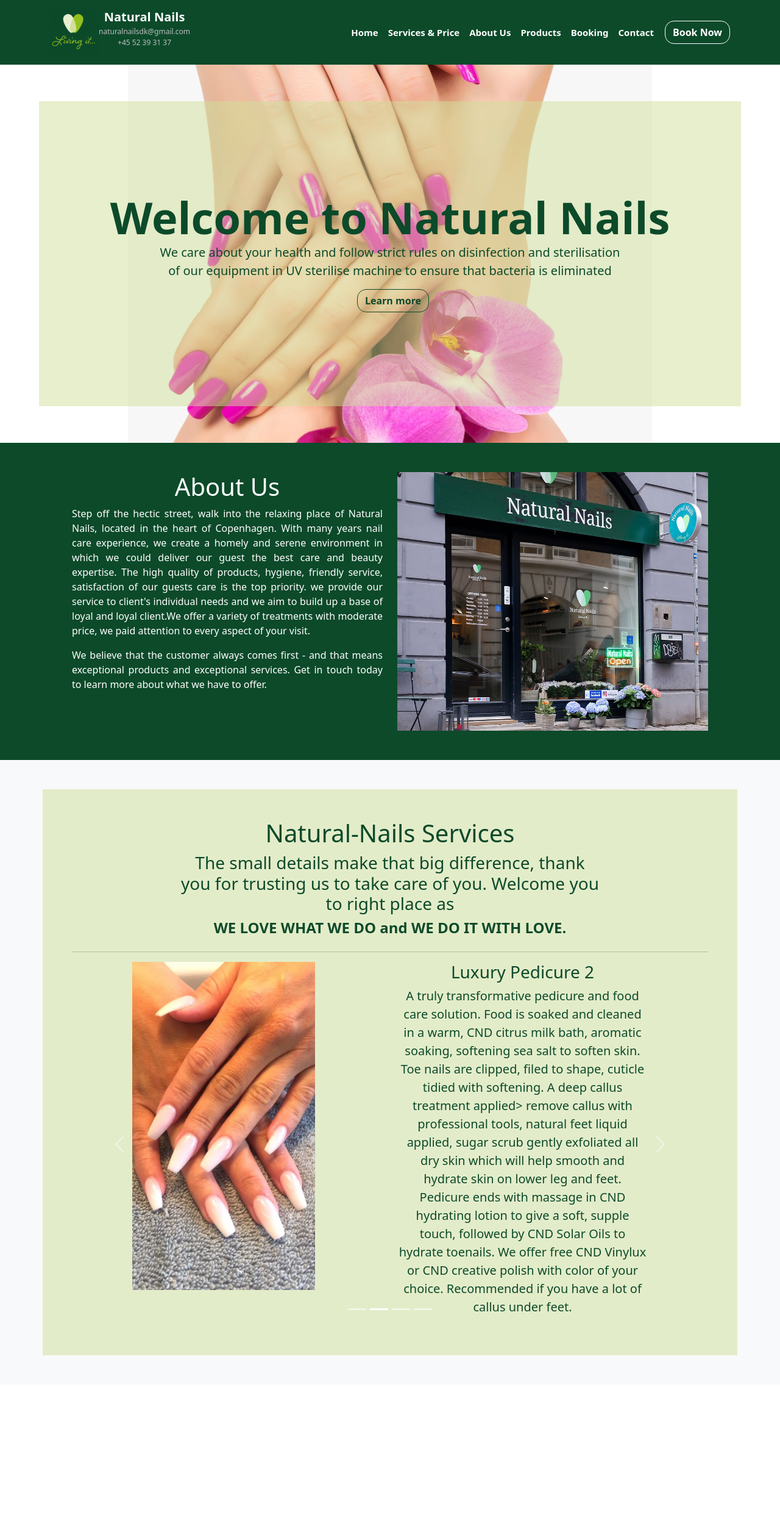
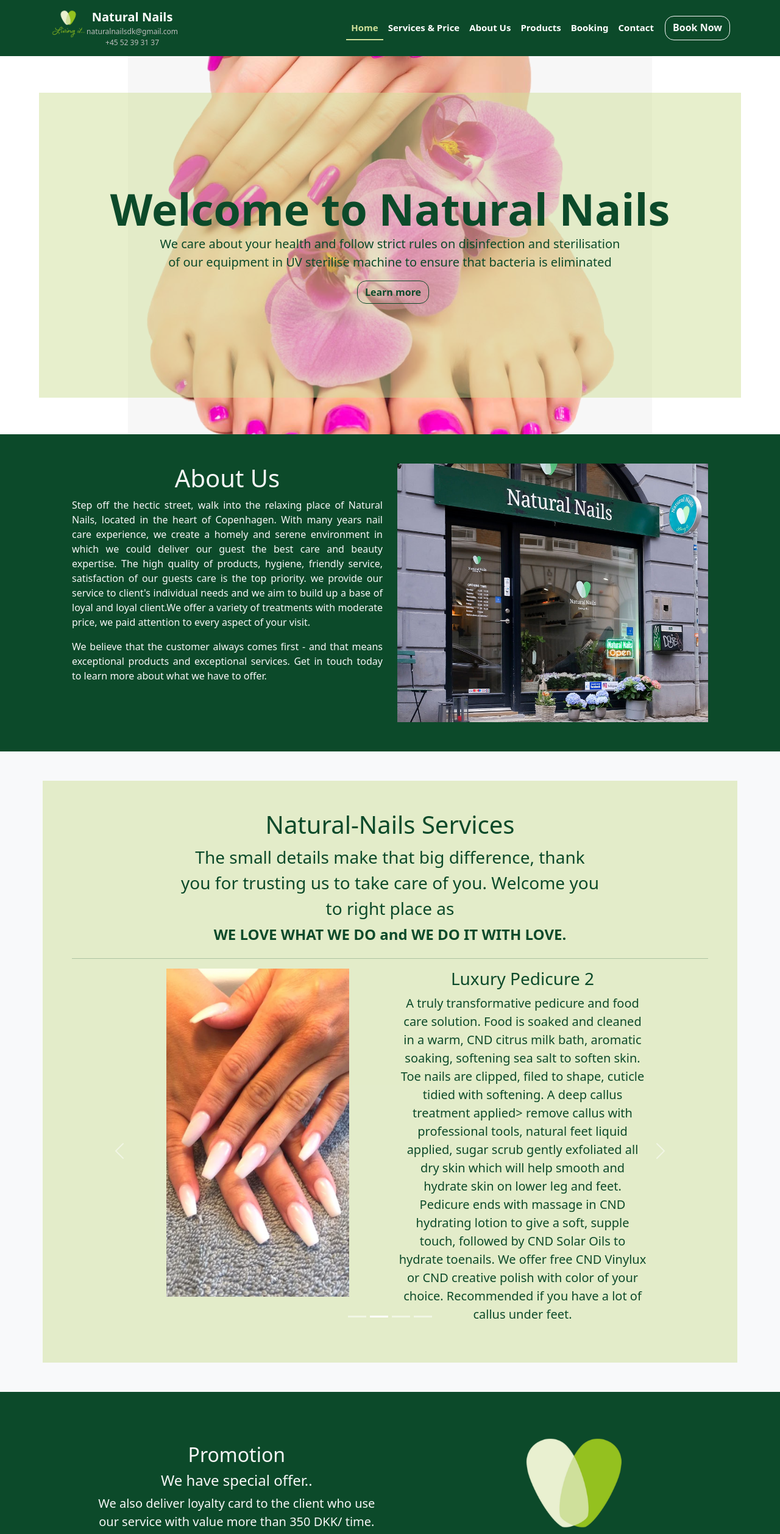
Before and after one commit to rajibjonchhen/sass-practice, a React (Create React App) app: page / in a window 1280 px wide. Shown: the top 2515 px of the page at 61% size. Before the commit the page ends 2270 px from the top, so only its background shows below. Built offline with nearby package versions, Linux system fonts and the light colour scheme.

Commit message:
contact added

```diff
--- a/src/App.jsx
+++ b/src/App.jsx
@@ -14,7 +14,7 @@ import About from './components/about/About';
 
 function App() {
   return (
-    <div className="App">
+    <div className="App ">
        <BrowserRouter>
 
        <Routes>
--- a/src/components/home/Home.jsx
+++ b/src/components/home/Home.jsx
@@ -1,14 +1,18 @@
 import React from 'react'
 import About from './about/About'
+import GetInTouch from './getInTouch/GetInTouch'
 import Jumbotron from './jumbotron/Jumbotron'
+import Promotion from './promotion/Promotion'
 import NaturalNailsServices from './services/NaturalNailsServices'
 
 function Home() {
   return (
-    <div>
+    <div className=''>
         <Jumbotron/>
         <About/>
         <NaturalNailsServices/>
+        <Promotion/>
+        <GetInTouch/>
     </div>
   )
 }
--- /dev/null
+++ b/src/components/home/getInTouch/GetInTouch.jsx
@@ -0,0 +1,38 @@
+import React from "react";
+import { Col, Container, Row } from "react-bootstrap";
+
+function GetInTouch() {
+  return (
+    <Container fluid className="bg-light p-5">
+        <Container className='theme-transparent-background p-5'>
+
+      <Row>
+        <Col>
+          <img
+            src="https://www.ekro.com/fileadmin/bedrijven/ekro/images/contact.jpg"
+            alt=""
+            />
+        </Col>
+        <Col>
+          <ul className="list-unstyled">
+            <li>Monday 10:00 - 18:30</li>
+            <li>Tuesday 10:00 - 18:30</li>
+            <li>Wednesday 10:00 - 18:30</li>
+            <li>Thursday 10:00 - 18:30</li>
+            <li>Friday 10:00 - 18:30</li>
+            <li>Saturday 11:00 - 16:30</li>
+            <li>Sunday . CLOSE</li>
+          </ul>
+          <div>
+            <p>Løngangstræde 21, st Butik 5, 1468 Copenhagen, Denmark</p>
+            <p>naturalnailsdk@gmail.com</p>
+            <p>+45 52 39 31 37</p>
+          </div>
+        </Col>
+      </Row>
+            </Container>
+    </Container>
+  );
+}
+
+export default GetInTouch;
--- a/src/components/home/jumbotron/Jumbotron.jsx
+++ b/src/components/home/jumbotron/Jumbotron.jsx
@@ -5,7 +5,7 @@ import Pedicure from "../../../assets/pedicure.png"
 
 function Jumbotron() {
   return (
-    <div>
+    <div >
         <div className="jumbotron-img">
             <img src={Pedicure} alt="pedicure background"/>
         </div>
--- a/src/components/home/jumbotron/Jumbotron.scss
+++ b/src/components/home/jumbotron/Jumbotron.scss
@@ -3,7 +3,7 @@
 
 .jumbotron-img{
     width: 100%;
-    top: -150px;
+    top: -470px;
     position: fixed;
     z-index: -1;
     margin:auto;
--- /dev/null
+++ b/src/components/home/promotion/Promotion.jsx
@@ -0,0 +1,27 @@
+import React from 'react'
+import { Col, Container, Image, Row } from 'react-bootstrap'
+import Brand from "../../../assets/brand.png"
+function Promotion() {
+  return (
+    <Container fluid className='theme-background p-5'>
+        <Row>
+            <Col sm={12} md={5} className="offset-md-1 d-flex align-items-center">
+                <div>
+
+                <p className="h2">Promotion</p>
+                <p className="h4">We have special offer..</p>
+                <p className="fs-5">We also deliver loyalty card to the client who use our service with value more than 350 DKK/ time. Client will get discount of 100 DKK after every 4 times.
+                P/S: Please note that you can not combine discount service together.</p>
+                </div>
+            </Col>
+            <Col  sm={12} md={4} className="offset-md-1">
+                <div>
+                    <Image src={Brand} alt="brand" width="100%"/>
+                </div>
+            </Col>
+        </Row>
+    </Container>
+  )
+}
+
+export default Promotion
--- a/src/components/home/services/NaturalNailsServices.jsx
+++ b/src/components/home/services/NaturalNailsServices.jsx
@@ -9,7 +9,7 @@ function NaturalNailsServices() {
     <Row>
       <Col sm={12} md={10} lg={8} className="offset-md-1 offset-lg-2">
       <h1>Natural-Nails Services</h1>
-      <p className="h3">
+      <p className="h3 lh-base">
         The small details make that big difference, thank you for trusting us to
         take care of you. Welcome you to right place as
         </p>
--- a/src/components/home/services/ServiceCarousel.jsx
+++ b/src/components/home/services/ServiceCarousel.jsx
@@ -20,7 +20,7 @@ function ServiceCarousel() {
                 <Container >
                     <Row>
                     <Col sm={12} md={5} className="offset-md-1">
-                        <div style={{maxWidth:"300px"}}>
+                        <div className="m-auto" style={{maxWidth:"300px"}}>
                             <img src={item.img} alt="" width="100%"/>
                         </div>
                     </Col>
--- a/src/components/myNavbar/MyNavbar.jsx
+++ b/src/components/myNavbar/MyNavbar.jsx
@@ -1,4 +1,4 @@
-import React, { useState } from "react";
+import React, { useEffect, useState } from "react";
 import { Button } from "react-bootstrap";
 import Container from "react-bootstrap/Container";
 import Nav from "react-bootstrap/Nav";
@@ -19,6 +19,10 @@ function MyNavbar() {
     { text: "Booking", link: "booking" },
     { text: "Contact", link: "contact" },
   ];
+
+  useEffect(() => {
+    handleNavigate("")
+  },[])
 
   const handleNavigate = (changeLocation) => {
     setNavLocation(changeLocation)
--- a/src/components/myNavbar/MyNavbar.scss
+++ b/src/components/myNavbar/MyNavbar.scss
@@ -17,8 +17,8 @@
 }
 
 .brand-img{
-    max-width:80px;
-    max-height:80px;
+    max-width:60px;
+    max-height:60px;
 }
 
 .nav-link{
--- a/src/myapp_variables.scss
+++ b/src/myapp_variables.scss
@@ -1,7 +1,7 @@
 $themeBackgroundLight:rgb(207,223,154);
 $themeBackgroundTransparent:rgb(207,223,154,0.5);
 $themeBackgroundDark:rgb(12,74,42);
-$themeWhite : white;
+$themeWhite :rgb(247,247,247);
 
 
 @mixin btn-theme1{
@@ -60,3 +60,7 @@ $themeWhite : white;
 .theme-transparent-background{
     @include theme-transparent-background;
 }
+
+.theme-background-white{
+    background-color: $themeWhite;
+}
```
Also changed, not shown: src/assets/brand.png.
